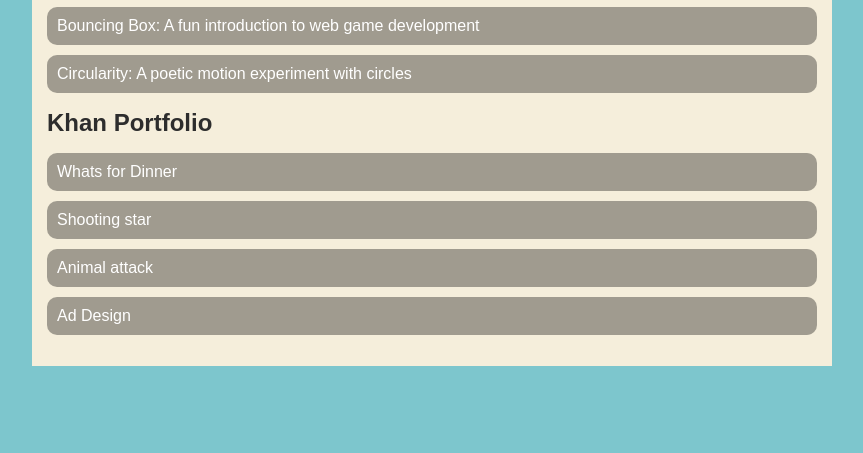
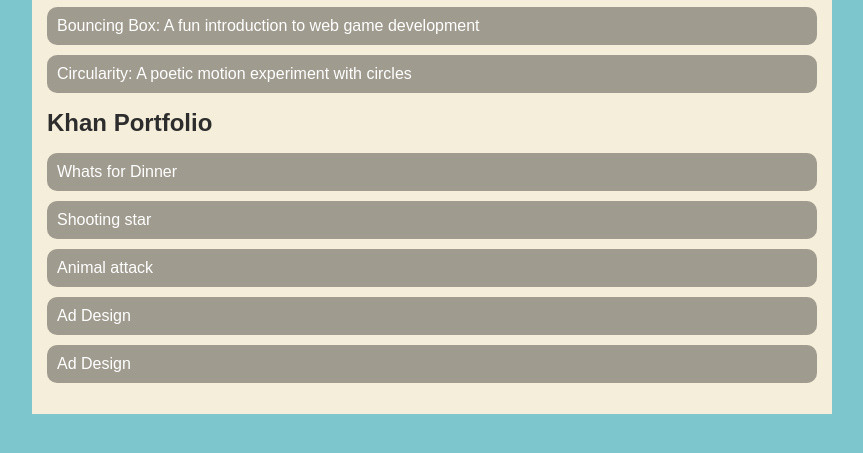
Before and after one commit to leozhu12/leozhu12.github.io, a plain HTML site: page portfolio.html in a window 1280 px wide. Shown: the part 195-648 px from the top of the page, without its empty margins (208-1071 px from the left). Drawn offline with Linux system fonts and the light colour scheme.

Commit message:
added fish tank

```diff
--- a/portfolio.html
+++ b/portfolio.html
@@ -44,6 +44,9 @@
             <li>
                 <a href="https://www.khanacademy.org/computer-programming/spin-off-of-project-ad-design/5593539726655488"  target="_blank">Ad Design</a>
             </li>
+            <li>
+                <a href="https://www.khanacademy.org/computer-programming/spin-off-of-spin-off-of-spin-off-of-spin-off-of-spin-off-of-project-fish-tank/5837590008283136"  target="_blank">Ad Design</a>
+            </li>
               </ul>
          </div>
         </main>
```
